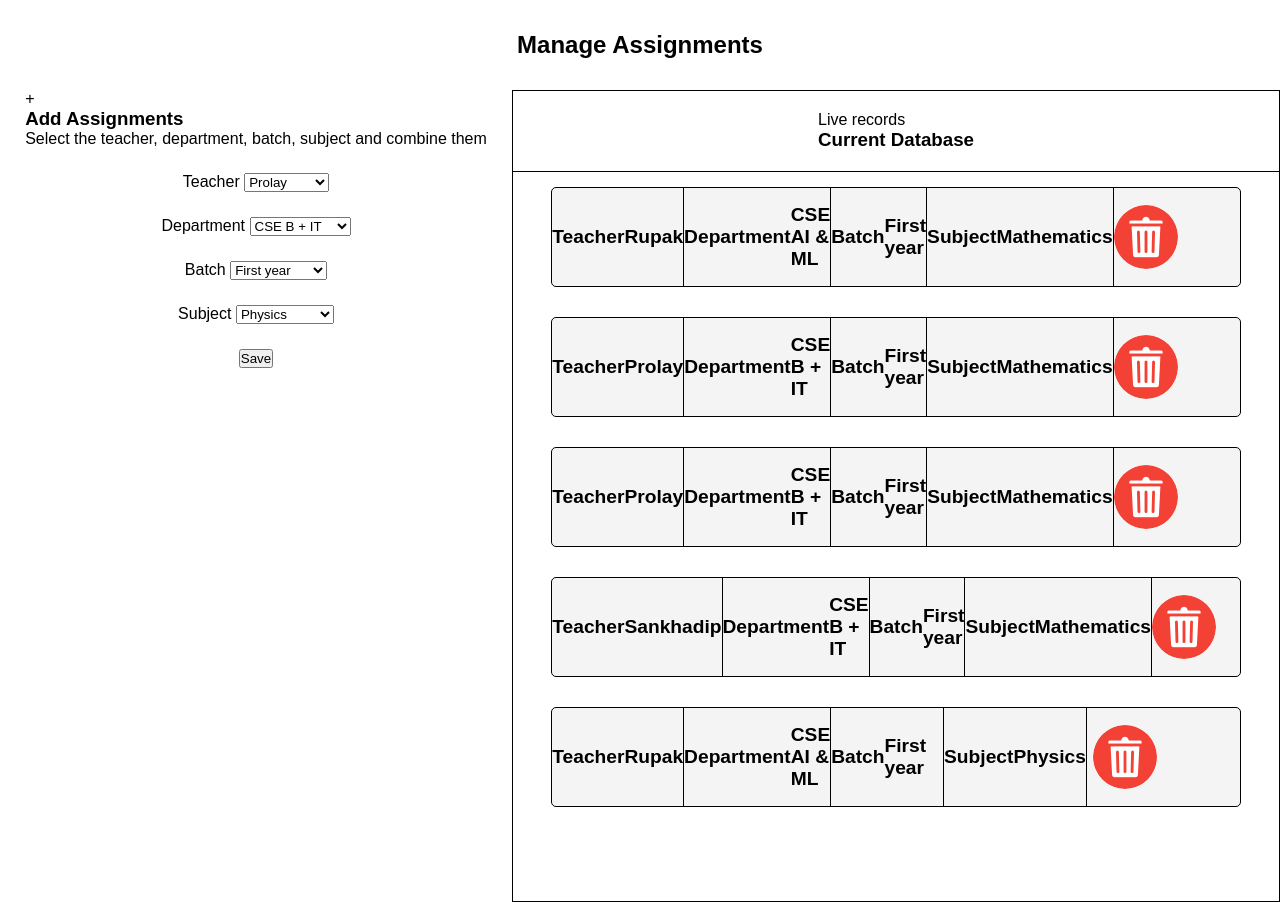
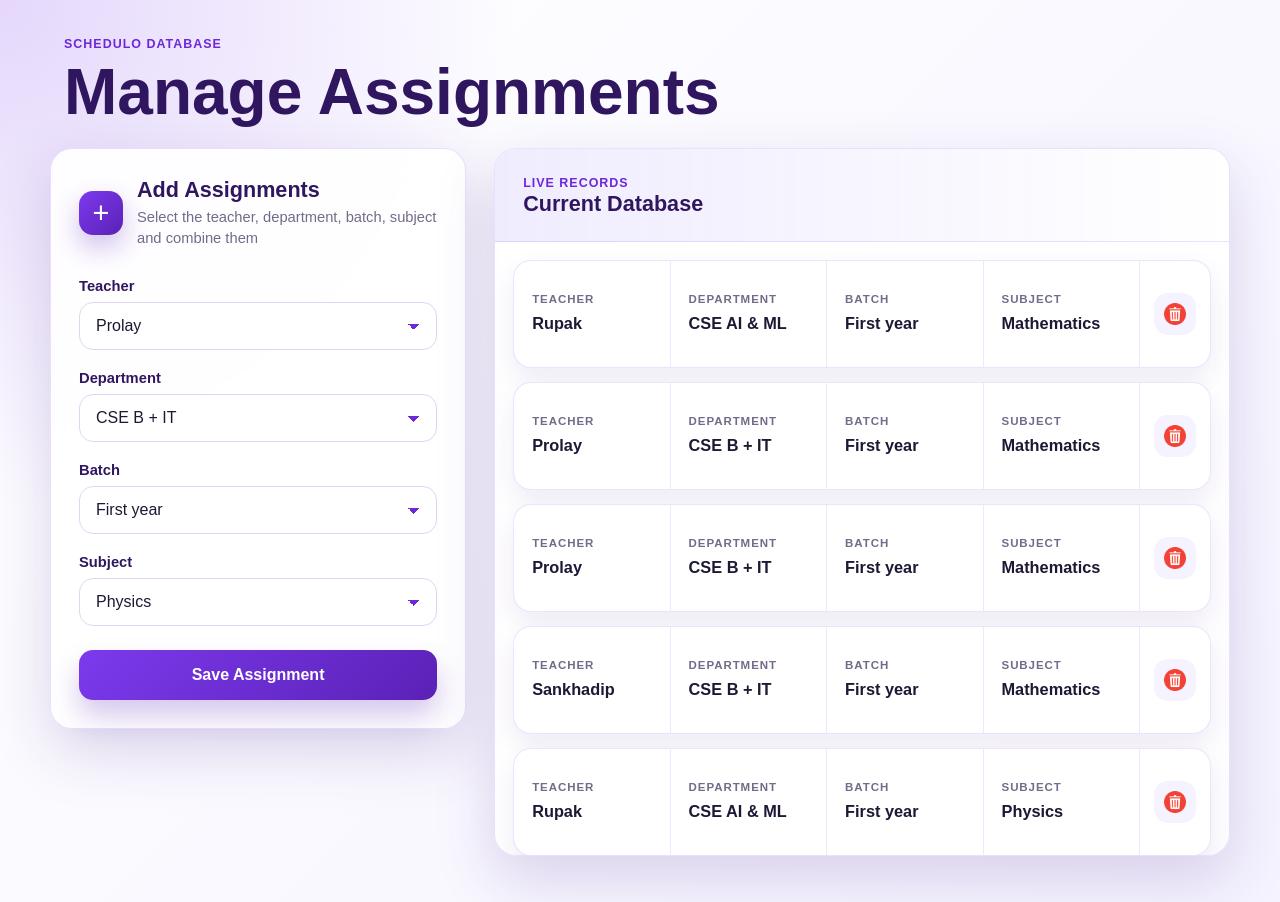
Before and after one commit to Satyanweshi01/Schedulo, a Flask app: page /assignment/add in a window 1280 px wide. Run offline with Flask 3, Linux system fonts and the light colour scheme; data comes from the database, SQL or seed files in the repository.

Commit message:
Style assignment and schedule chooser pages

```diff
--- a/app/blueprints/database_edit_form/templates/teacher_assignment_db.html
+++ b/app/blueprints/database_edit_form/templates/teacher_assignment_db.html
@@ -3,17 +3,20 @@
     <head>
         <meta charset="UTF-8" />
         <meta name="viewport" content="width=device-width, initial-scale=1.0" />
-        <title>Database Edit Form</title>
+        <title>Manage Assignments</title>
         <link
             rel="stylesheet"
-            href="../../../static/css/database_edit_form.css"
+            href="{{ url_for('static', filename='css/database_edit_form.css') }}"
         />
     </head>
     <body>
-        <header>
-            <h2>Manage Assignments</h2>
+        <header class="page-header">
+            <div>
+                <span class="eyebrow">Schedulo database</span>
+                <h2>Manage Assignments</h2>
+            </div>
         </header>
-        <main>
+        <main class="assignment-page">
             <!--here the form renders-->
             <form class="assignment-form" method="POST" action="{{ url_for('database_edit_form.get_assignment') }}">
                 <div class="panel-heading">
@@ -40,7 +43,7 @@
                     {{ form.subject.label }}
                     {{ form.subject() }}
                 </div>
-                <input type="submit" value="Save">
+                <input type="submit" value="Save Assignment">
             </form>
             <div class="curr-data-area">
                 <div class="curr-data-heading">
--- a/app/static/css/database_edit_form.css
+++ b/app/static/css/database_edit_form.css
@@ -1,210 +1,373 @@
 * {
+    box-sizing: border-box;
     margin: 0;
     padding: 0;
-    box-sizing: border-box;
+}
+
+:root {
+    --purple-950: #2f165f;
+    --purple-800: #5b21b6;
+    --purple-700: #6d28d9;
+    --purple-600: #7c3aed;
+    --purple-50: #f5f3ff;
+    --ink: #1f1733;
+    --muted: #746a89;
+    --line: #ded6f2;
+    --white: #ffffff;
+    --shadow: 0 22px 60px rgba(72, 35, 139, 0.18);
 }
 
 body {
-    width: 100%;
-    height: 100vh;
-
+    min-height: 100vh;
     font-family: Arial, Helvetica, sans-serif;
+    color: var(--ink);
+    background:
+        radial-gradient(circle at top left, rgba(124, 58, 237, 0.2), transparent 32rem),
+        linear-gradient(135deg, #ffffff 0%, var(--purple-50) 100%);
 }
 
-header {
-    width: 100%;
-    height: 10vh;
-
-    /* background-color: #7fffd448; */
-
+.page-header {
+    min-height: 140px;
+    padding: 34px clamp(22px, 5vw, 72px) 24px;
     display: flex;
     align-items: center;
-    justify-content: center;
 }
 
-main {
-    width: 100%;
-    height: 90vh;
-
-    /* background-color: #a52a2a41; */
-
-    display: grid;
-    grid-template-columns: 1fr 1.5fr;
+.page-header h2 {
+    margin-top: 8px;
+    color: var(--purple-950);
+    font-size: clamp(2rem, 5vw, 4rem);
+    line-height: 1;
 }
 
-.general-form-area {
-    border: 1px solid #000000;
-
-    display: grid;
-    grid-template-rows: 1fr 9fr;
+.eyebrow {
+    color: var(--purple-700);
+    font-size: 0.78rem;
+    font-weight: 800;
+    letter-spacing: 0.08em;
+    text-transform: uppercase;
 }
 
-.form-heading {
-    border-bottom: 1px solid #000000;
-
-    display: flex;
-    align-items: center;
-    justify-content: center;
+.assignment-page {
+    width: min(1180px, calc(100% - 36px));
+    margin: 0 auto 42px;
+    display: grid;
+    grid-template-columns: minmax(300px, 0.82fr) minmax(420px, 1.45fr);
+    gap: 28px;
+    align-items: start;
 }
 
-form {
+.chooser-page {
+    width: min(520px, calc(100% - 36px));
+    margin: 0 auto 42px;
+}
+
+.assignment-form,
+.chooser-form,
+.curr-data-area {
+    border: 1px solid rgba(124, 58, 237, 0.16);
+    border-radius: 22px;
+    background: rgba(255, 255, 255, 0.9);
+    box-shadow: var(--shadow);
+    backdrop-filter: blur(14px);
+}
+
+.assignment-form,
+.chooser-form {
+    padding: 28px;
     display: flex;
     flex-direction: column;
-    align-items: center;
-    justify-content: flex-start;
-    gap: 25px;
+    gap: 20px;
 }
 
-.form-group {
-    margin-top: 20px;
-
-    display: flex;
-    align-items: center;
-    justify-content: center;
+.assignment-form {
+    position: sticky;
+    top: 24px;
 }
 
-#save_button,
-#delete_button {
-    width: 150px;
-    height: 40px;
-
-    margin: 10px;
-
-    border: none;
-    border-radius: 10px;
-    cursor: pointer;
-
-    font-size: 1.1rem;
+.panel-heading {
+    display: flex;
+    gap: 14px;
+    align-items: center;
+    padding-bottom: 8px;
 }
 
-#save_button,
-#delete_button {
-    transition: all 0.3s ease-in-out 0.1s;
+.panel-icon {
+    flex: 0 0 auto;
+    width: 44px;
+    height: 44px;
+    border-radius: 14px;
+    display: grid;
+    place-items: center;
+    color: var(--white);
+    background: linear-gradient(135deg, var(--purple-600), var(--purple-800));
+    box-shadow: 0 12px 26px rgba(91, 33, 182, 0.28);
+    font-size: 1.8rem;
+    line-height: 1;
 }
 
-#save_button {
-    background-color: #40d513;
+.panel-heading h3,
+.curr-data-heading h3 {
+    color: var(--purple-950);
+    font-size: 1.35rem;
 }
 
-#save_button:hover {
-    background-color: #33ab0e;
-    box-shadow: 0px 0px 3px 3px #33ab0e77;
+.panel-heading p {
+    margin-top: 4px;
+    color: var(--muted);
+    font-size: 0.92rem;
+    line-height: 1.45;
 }
 
-#delete_button {
-    background-color: #c01414;
-    color: #ffffff;
+.field-group {
+    display: flex;
+    flex-direction: column;
+    gap: 8px;
 }
 
-#delete_button:hover {
-    background-color: #8e0e0e;
-    box-shadow: 0px 0px 3px 3px #8e0e0e80;
+.field-group label {
+    color: var(--purple-950);
+    font-size: 0.92rem;
+    font-weight: 700;
+}
+
+.field-group input,
+.field-group select {
+    width: 100%;
+    min-height: 48px;
+    border: 1px solid var(--line);
+    border-radius: 14px;
+    outline: none;
+    padding: 0 16px;
+    color: var(--ink);
+    background: var(--white);
+    font-size: 1rem;
+    line-height: 1.2;
+    transition: border-color 0.2s ease, box-shadow 0.2s ease, transform 0.2s ease;
+}
+
+.field-group select {
+    appearance: none;
+    padding-right: 42px;
+    background-image:
+        linear-gradient(45deg, transparent 50%, var(--purple-700) 50%),
+        linear-gradient(135deg, var(--purple-700) 50%, transparent 50%);
+    background-position:
+        calc(100% - 22px) 21px,
+        calc(100% - 16px) 21px;
+    background-size: 6px 6px, 6px 6px;
+    background-repeat: no-repeat;
+}
+
+.field-group input:focus,
+.field-group select:focus {
+    border-color: var(--purple-600);
+    box-shadow: 0 0 0 4px rgba(124, 58, 237, 0.14);
+    transform: translateY(-1px);
+}
+
+input[type="submit"] {
+    width: 100%;
+    min-height: 50px;
+    margin-top: 4px;
+    border: none;
+    border-radius: 14px;
+    cursor: pointer;
+    color: var(--white);
+    background: linear-gradient(135deg, var(--purple-600), var(--purple-800));
+    box-shadow: 0 16px 28px rgba(91, 33, 182, 0.25);
+    font-size: 1rem;
+    font-weight: 800;
+    transition: transform 0.2s ease, box-shadow 0.2s ease;
+}
+
+input[type="submit"]:hover {
+    transform: translateY(-2px);
+    box-shadow: 0 20px 34px rgba(91, 33, 182, 0.32);
 }
 
 .curr-data-area {
-    border: 1px solid #000000;
-
-    display: grid;
-    grid-template-rows: 1fr 9fr;
+    min-height: 540px;
+    overflow: hidden;
 }
 
 .curr-data-heading {
-    border-bottom: 1px solid #000000;
-
+    min-height: 92px;
+    padding: 24px 28px;
+    border-bottom: 1px solid rgba(124, 58, 237, 0.14);
     display: flex;
     align-items: center;
-    justify-content: center;
+    background: linear-gradient(90deg, rgba(237, 233, 254, 0.86), rgba(255, 255, 255, 0.75));
 }
 
 .curr-data-main {
-    width: 100%;
-    height: 80vh;
-
-    /* border: 1px solid #34be0a; */
-
+    max-height: 68vh;
+    padding: 18px;
     overflow-y: auto;
     overflow-x: hidden;
+}
 
-    display: flex;
-    flex-direction: column;
-    align-items: center;
+.curr-data-main::-webkit-scrollbar {
+    width: 10px;
+}
+
+.curr-data-main::-webkit-scrollbar-thumb {
+    border: 3px solid var(--white);
+    border-radius: 999px;
+    background: #c4b5fd;
 }
 
 .card {
-    width: 90%;
-    min-height: 100px;
-
-    margin: 15px 5px 15px 5px;
-
+    min-height: 108px;
+    margin-bottom: 14px;
+    border: 1px solid rgba(124, 58, 237, 0.14);
+    border-radius: 18px;
     display: grid;
-    grid-template-columns: 7fr 1fr 1fr;
-
-    border: 1px solid #000000;
-    border-radius: 5px;
-    background-color: #7d7d7d16;
-
-    transition: all 0.5s ease-in-out 0.1s;
+    grid-template-columns: minmax(0, 1fr) 70px;
+    background: var(--white);
+    box-shadow: 0 12px 28px rgba(72, 35, 139, 0.09);
+    transition: transform 0.22s ease, border-color 0.22s ease, box-shadow 0.22s ease;
 }
 
 .card:hover {
-    background-color: #7d7d7d52;
+    border-color: rgba(124, 58, 237, 0.36);
+    box-shadow: 0 18px 36px rgba(72, 35, 139, 0.16);
+    transform: translateY(-2px);
 }
 
 .card-content {
-    display: flex;
-    align-items: center;
-    justify-content: space-evenly;
+    min-width: 0;
+    display: grid;
+    grid-template-columns: repeat(4, minmax(0, 1fr));
 }
 
 .content-part {
-    width: 100%;
-    height: 100%;
-
-    border-right: 1px solid #000000;
-
+    min-width: 0;
+    padding: 20px 18px;
+    border-right: 1px solid rgba(124, 58, 237, 0.12);
     display: flex;
-    align-items: center;
+    flex-direction: column;
     justify-content: center;
-
-    font-size: 1.2rem;
-    font-weight: 600;
+    gap: 7px;
 }
 
-.card-edit,
+.content-part span {
+    color: var(--muted);
+    font-size: 0.72rem;
+    font-weight: 800;
+    letter-spacing: 0.08em;
+    text-transform: uppercase;
+    white-space: nowrap;
+}
+
+.content-part strong {
+    max-width: 100%;
+    overflow-wrap: anywhere;
+    color: var(--ink);
+    font-size: 1.02rem;
+    line-height: 1.35;
+}
+
 .card-delete {
     display: flex;
     align-items: center;
     justify-content: center;
 }
 
-.card-edit button,
-.card-delete button {
-    width: 64px;
-    height: 64px;
-
-    border: none;
-    border-radius: 50%;
-    cursor: pointer;
-
-    background-color: #00000000;
-    background-repeat: no-repeat;
-    object-fit: cover;
-
-    transition: all 0.3s ease-in-out 0.1s;
-}
-
-.card-edit button {
-    background-image: url("../images/edit.png");
+.card-delete form {
+    display: flex;
 }
 
 .card-delete button {
+    width: 42px;
+    height: 42px;
+    border: none;
+    border-radius: 14px;
+    cursor: pointer;
+    background-color: var(--purple-50);
     background-image: url("../images/delete.png");
-}
-
-.card-edit button:hover {
-    box-shadow: 0px 0px 5px 3px #2681a5;
+    background-position: center;
+    background-repeat: no-repeat;
+    background-size: 22px;
+    transition: transform 0.2s ease, box-shadow 0.2s ease, background-color 0.2s ease;
 }
 
 .card-delete button:hover {
-    box-shadow: 0px 0px 5px 3px #952121;
+    background-color: #fee2e2;
+    box-shadow: 0 10px 22px rgba(239, 68, 68, 0.2);
+    transform: translateY(-2px);
 }
+
+.empty-state {
+    margin: 22px;
+    padding: 42px 22px;
+    border: 1px dashed #c4b5fd;
+    border-radius: 18px;
+    text-align: center;
+    background: var(--purple-50);
+}
+
+.empty-state h3 {
+    color: var(--purple-950);
+}
+
+.empty-state p {
+    margin-top: 8px;
+    color: var(--muted);
+}
+
+@media (max-width: 900px) {
+    .assignment-page {
+        width: min(100% - 24px, 620px);
+        grid-template-columns: 1fr;
+    }
+
+    .assignment-form {
+        position: static;
+    }
+
+    .curr-data-main {
+        max-height: none;
+    }
+
+    .card-content {
+        grid-template-columns: repeat(2, minmax(0, 1fr));
+    }
+}
+
+@media (max-width: 560px) {
+    .page-header {
+        min-height: 116px;
+        padding-top: 26px;
+    }
+
+    .assignment-form,
+    .chooser-form {
+        padding: 22px;
+    }
+
+    .card {
+        grid-template-columns: 1fr 56px;
+    }
+
+    .card-content {
+        grid-template-columns: 1fr;
+    }
+
+    .content-part {
+        padding: 16px;
+        border-right: 1px solid rgba(124, 58, 237, 0.12);
+        border-bottom: 1px solid rgba(124, 58, 237, 0.12);
+    }
+
+    .content-part:last-child {
+        border-bottom: none;
+    }
+
+    .card-delete button {
+        width: 38px;
+        height: 38px;
+        border-radius: 12px;
+        background-size: 20px;
+    }
+}
```
Also changed, not shown: app/blueprints/before_editor/templates/before_editor.html (+17 -4 lines).
